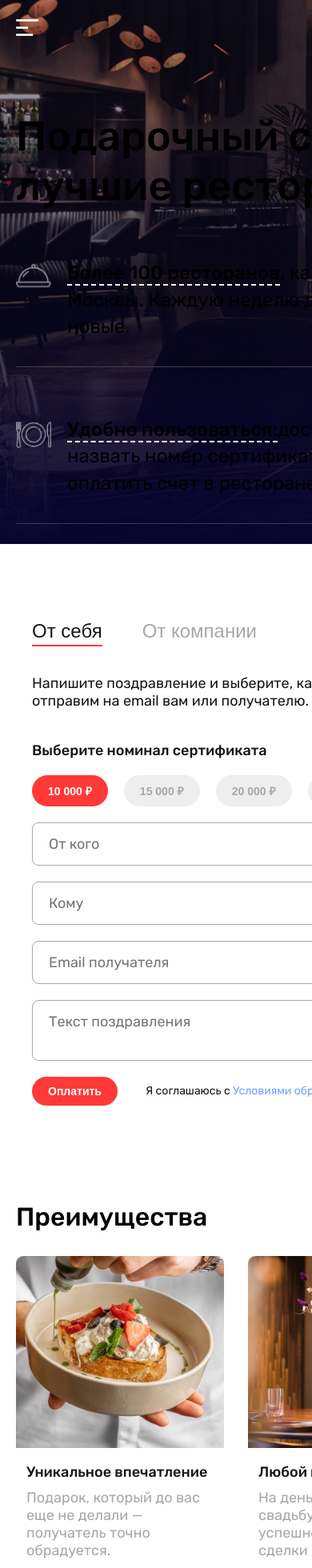
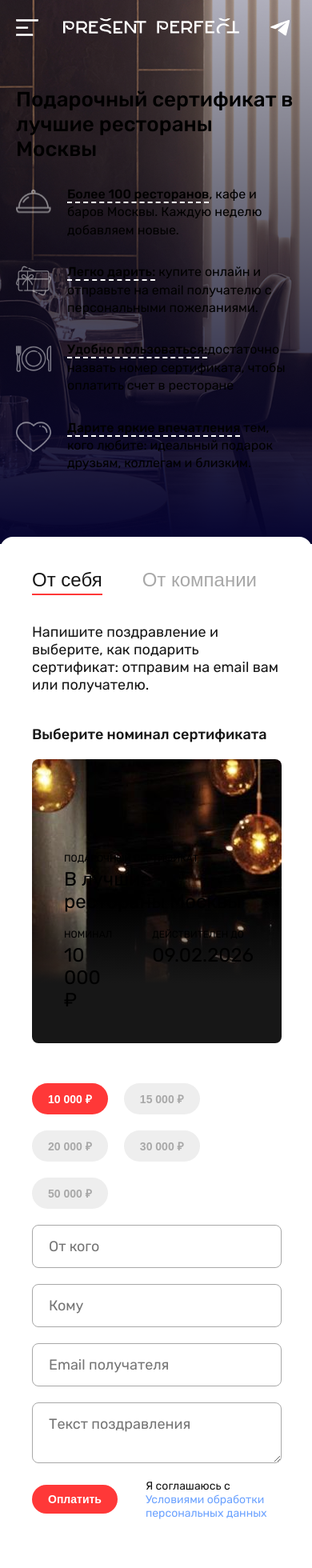
Before and after one commit to magtesyan/rest, a Next.js app: page / in a window 390 px wide. Shown: the part 20-1980 px from the top of the page at 80% size. Built offline with nearby package versions, Linux system fonts and the light colour scheme.

Commit message:
Add adaptive markup

```diff
--- a/src/app/components/Advantages/Advantages.module.scss
+++ b/src/app/components/Advantages/Advantages.module.scss
@@ -39,3 +39,16 @@
   font-size: 18px;
   color: var(--lightGray);
 }
+
+@media screen and (max-width: 767px) {
+  .adv {
+    max-height: 500px;
+    width: 100vw;
+    overflow: hidden;
+  }
+
+  .advList {
+    overflow-x: auto;
+    padding-bottom: 50px;
+  }
+}
--- a/src/app/components/CertForm/CertForm.module.scss
+++ b/src/app/components/CertForm/CertForm.module.scss
@@ -3,6 +3,7 @@
   padding: 40px;
   margin-bottom: 30px;
   border-radius: 16px;
+  max-width: 100vw;
 }
 
 .tabs {
@@ -50,6 +51,7 @@
 
 .priceList {
   display: flex;
+  flex-wrap: wrap;
   gap: 20px;
 }
 
@@ -133,3 +135,24 @@
 .blueLink {
   color: var(--blue);
 }
+
+@media screen and (max-width: 767px) {
+  .formAndCertContainer {
+    flex-direction: column;
+  }
+
+  .formContainer {
+    order: 2;
+    width: 80vw;
+  }
+
+  .formTextarea,
+  .formInput {
+    width: 80vw;
+  }
+
+  .certContainer {
+    order: 1;
+    width: 80vw;
+  }
+}
--- a/src/app/components/Faq/Faq.module.scss
+++ b/src/app/components/Faq/Faq.module.scss
@@ -35,6 +35,7 @@
 
 .faqLists {
   display: flex;
+  gap: 50px;
 }
 
 .faqList {
@@ -105,3 +106,17 @@
   font-size: 52px;
   color: var(--black);
 }
+
+@media screen and (max-width: 767px) {
+  .faq {
+    width: 100vw;
+    margin-bottom: 10px;
+  }
+  .faqLists {
+    flex-direction: column;
+    gap: 0;
+  }
+  .faqList {
+    gap: 0;
+  }
+}
--- a/src/app/components/Faq/FaqItem/FaqItem.module.scss
+++ b/src/app/components/Faq/FaqItem/FaqItem.module.scss
@@ -31,4 +31,12 @@
 .answer {
   color: var(--lightGray);
   font-size: 18px;
+  padding-right: 60px;
 }
+
+@media screen and (max-width: 767px) {
+  .faqItem {
+    width: 90vw;
+    padding: 15px 0;
+  }
+}
--- a/src/app/components/Footer/Footer.module.scss
+++ b/src/app/components/Footer/Footer.module.scss
@@ -26,3 +26,13 @@
 .blueLink {
   color: var(--blue);
 }
+
+@media screen and (max-width: 767px) {
+  .footer {
+    flex-direction: column;
+    gap: 30px;
+  }
+  .contacts {
+    align-items: flex-start;
+  }
+}
--- a/src/app/components/Header/Header.module.scss
+++ b/src/app/components/Header/Header.module.scss
@@ -4,6 +4,7 @@
   align-items: center;
   padding: 20px;
   margin-bottom: 30px;
+  max-width: 100vw;
 }
 
 .logo {
@@ -27,3 +28,9 @@
     background: rgba(255, 255, 255, 0.1);
   }
 }
+
+@media screen and (max-width: 767px) {
+  .header {
+    margin-bottom: 0;
+  }
+}
--- a/src/app/components/HowWorks/HowWorks.module.scss
+++ b/src/app/components/HowWorks/HowWorks.module.scss
@@ -42,3 +42,23 @@
   font-size: 24px;
   line-height: 1.4;
 }
+
+@media screen and (max-width: 767px) {
+  .howWorks {
+    width: 100vw;
+  }
+  .howWorksTitle {
+    font-size: 26px;
+  }
+  .howWorksItem {
+    padding: 0;
+    border: none;
+
+    &_button {
+      height: 50px;
+    }
+  }
+  .howWorksText {
+    font-size: 16px;
+  }
+}
--- a/src/app/components/Promo/Promo.module.scss
+++ b/src/app/components/Promo/Promo.module.scss
@@ -1,6 +1,7 @@
 .promo {
   padding: 20px;
   margin-bottom: 30px;
+  max-width: 100vw;
 }
 
 .promoTitle {
@@ -40,3 +41,18 @@
   height: 44px;
   opacity: 0.5;
 }
+
+@media screen and (max-width: 767px) {
+  .promoTitle {
+    font-size: 26px;
+  }
+
+  .promoItemText {
+    font-size: 16px;
+  }
+
+  .promoItem {
+    padding: 0;
+    border: none;
+  }
+}
--- a/src/app/page.module.css
+++ b/src/app/page.module.css
@@ -2,6 +2,7 @@
   font-family: var(--font-rubik-sans);
   background-image: url("/background.png");
   background-repeat: no-repeat;
+  background-position: top;
 }
 
 .pageContainer {
```
